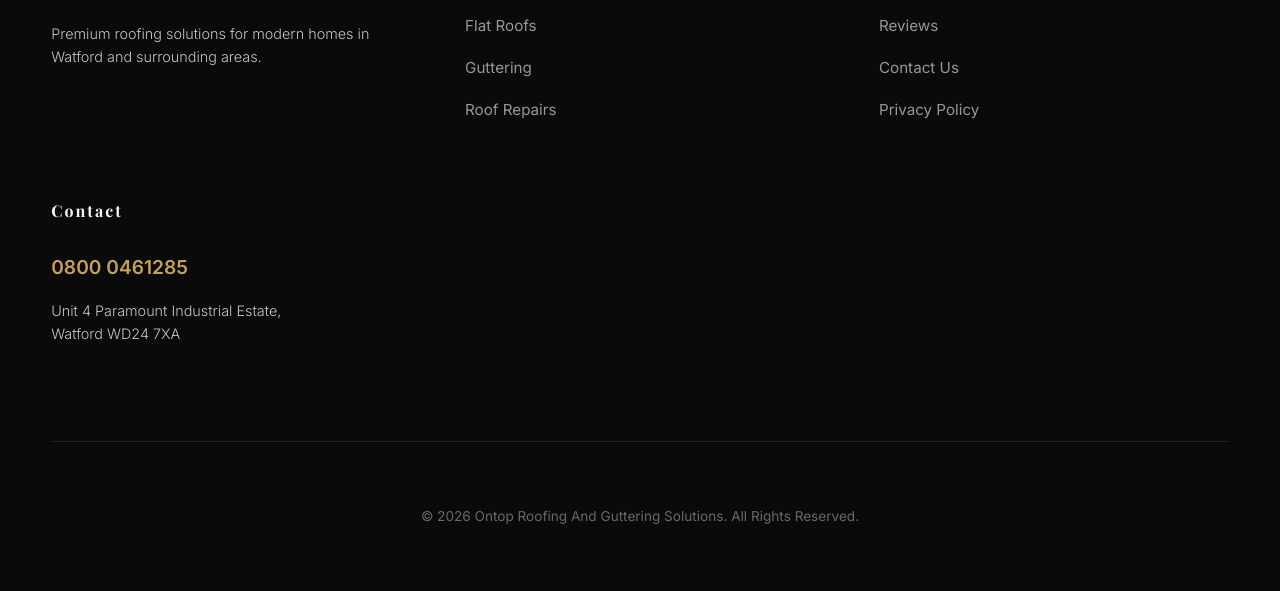
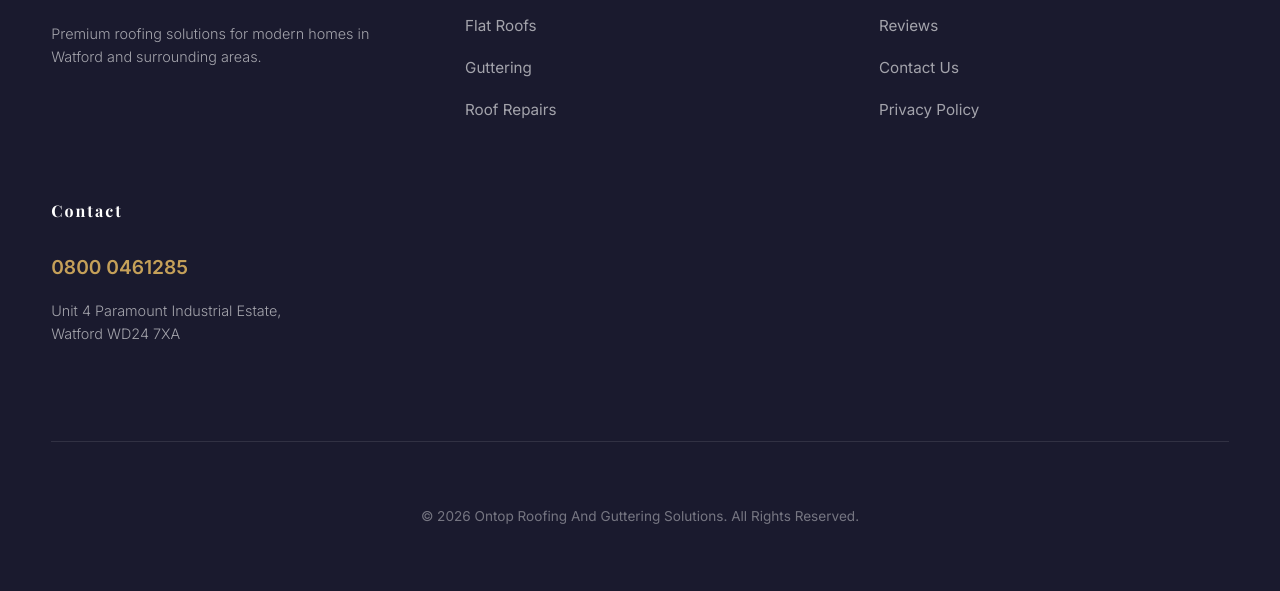
Before and after one commit to x1vey/on-top-rgs, a website built with Vite: page about.html in a window 1280 px wide. Shown: the part 1524-2115 px from the top of the page. Built offline with nearby package versions, Linux system fonts and the light colour scheme; a web font is replaced by a local one.

Commit message:
Brighten theme: light background, dark text, keep gold accents, dark footer

```diff
--- a/public/style.css
+++ b/public/style.css
@@ -1,15 +1,15 @@
 @import url('https://fonts.googleapis.com/css2?family=Inter:wght@300;400;500;600;700&family=Playfair+Display:ital,wght@0,400..900;1,400..900&display=swap');
 
 :root {
-  /* Premium Metallic Palette */
-  --color-charcoal: #121212;
-  --color-obsidian: #0A0A0A;
+  /* Bright & Clean Palette */
+  --color-charcoal: #1A1A2E;
+  --color-obsidian: #F8F7F4;
   --color-gold-metallic: #8B6D36;
   --color-gold-light: #C5A059;
   --color-gold-dark: #5C482A;
-  --color-smoke: #F5F5F7;
-  --color-glass: rgba(18, 18, 18, 0.7);
-  --color-border: rgba(255, 255, 255, 0.1);
+  --color-smoke: #1A1A2E;
+  --color-glass: rgba(255, 255, 255, 0.85);
+  --color-border: rgba(0, 0, 0, 0.1);
 
   /* Typography */
   --font-heading: 'Playfair Display', serif;
@@ -51,13 +51,13 @@ h1, h2, h3, h4, h5 {
   font-family: var(--font-heading);
   font-weight: 700;
   line-height: 1.1;
-  color: var(--color-smoke);
+  color: var(--color-charcoal);
 }
 
 p {
   font-size: 1.1rem;
   font-weight: 300;
-  color: rgba(245, 245, 247, 0.8);
+  color: rgba(26, 26, 46, 0.75);
 }
 
 .text-gold {
@@ -99,6 +99,7 @@ section {
   -webkit-backdrop-filter: blur(20px);
   height: 70px;
   border-bottom: 1px solid var(--color-border);
+  box-shadow: 0 2px 20px rgba(0,0,0,0.08);
 }
 
 .nav-container {
@@ -128,7 +129,7 @@ section {
   font-size: 0.9rem;
   font-weight: 500;
   text-decoration: none;
-  color: var(--color-smoke);
+  color: var(--color-charcoal);
   text-transform: uppercase;
   letter-spacing: 2px;
   opacity: 0.7;
@@ -171,31 +172,31 @@ section {
 
 .btn-outline {
   background: transparent;
-  color: var(--color-smoke);
-  border: 1px solid var(--color-border);
-  backdrop-filter: blur(10px);
+  color: var(--color-charcoal);
+  border: 1px solid rgba(26, 26, 46, 0.3);
 }
 
 .btn-outline:hover {
-  background: var(--color-smoke);
-  color: var(--color-charcoal);
-  border-color: var(--color-smoke);
+  background: var(--color-charcoal);
+  color: #fff;
+  border-color: var(--color-charcoal);
 }
 
 /* Cards & Glassmorphism */
 .glass-card {
-  background: rgba(255, 255, 255, 0.03);
-  border: 1px solid var(--color-border);
-  backdrop-filter: blur(10px);
+  background: #fff;
+  border: 1px solid rgba(0, 0, 0, 0.08);
   border-radius: 4px;
   padding: 3rem;
   transition: var(--transition-smooth);
+  box-shadow: 0 2px 20px rgba(0,0,0,0.06);
 }
 
 .glass-card:hover {
-  background: rgba(255, 255, 255, 0.06);
+  background: #fff;
   border-color: rgba(139, 109, 54, 0.4);
   transform: translateY(-10px);
+  box-shadow: 0 15px 40px rgba(0,0,0,0.1);
 }
 
 /* Animations */
@@ -212,8 +213,8 @@ section {
 
 /* Footer */
 .site-footer {
-  background: var(--color-obsidian);
-  border-top: 1px solid var(--color-border);
+  background: #1A1A2E;
+  border-top: 1px solid rgba(0,0,0,0.1);
   padding: 8rem 0 4rem;
 }
 
@@ -228,6 +229,7 @@ section {
   font-size: 1rem;
   margin-bottom: 2rem;
   letter-spacing: 2px;
+  color: #fff;
 }
 
 .footer-col ul {
@@ -239,7 +241,7 @@ section {
 }
 
 .footer-col a {
-  color: rgba(245, 245, 247, 0.6);
+  color: rgba(255, 255, 255, 0.6);
   text-decoration: none;
   font-size: 0.95rem;
   transition: var(--transition-fast);
@@ -250,11 +252,15 @@ section {
   padding-left: 5px;
 }
 
+.footer-col p {
+  color: rgba(255, 255, 255, 0.6);
+}
+
 .footer-bottom {
   text-align: center;
   padding-top: 4rem;
-  border-top: 1px solid var(--color-border);
-  color: rgba(245, 245, 247, 0.4);
+  border-top: 1px solid rgba(255,255,255,0.1);
+  color: rgba(255, 255, 255, 0.4);
   font-size: 0.85rem;
 }
 
--- a/style.css
+++ b/style.css
@@ -1,15 +1,15 @@
 @import url('https://fonts.googleapis.com/css2?family=Inter:wght@300;400;500;600;700&family=Playfair+Display:ital,wght@0,400..900;1,400..900&display=swap');
 
 :root {
-  /* Premium Metallic Palette */
-  --color-charcoal: #121212;
-  --color-obsidian: #0A0A0A;
+  /* Bright & Clean Palette */
+  --color-charcoal: #1A1A2E;
+  --color-obsidian: #F8F7F4;
   --color-gold-metallic: #8B6D36;
   --color-gold-light: #C5A059;
   --color-gold-dark: #5C482A;
-  --color-smoke: #F5F5F7;
-  --color-glass: rgba(18, 18, 18, 0.7);
-  --color-border: rgba(255, 255, 255, 0.1);
+  --color-smoke: #1A1A2E;
+  --color-glass: rgba(255, 255, 255, 0.85);
+  --color-border: rgba(0, 0, 0, 0.1);
 
   /* Typography */
   --font-heading: 'Playfair Display', serif;
@@ -51,13 +51,13 @@ h1, h2, h3, h4, h5 {
   font-family: var(--font-heading);
   font-weight: 700;
   line-height: 1.1;
-  color: var(--color-smoke);
+  color: var(--color-charcoal);
 }
 
 p {
   font-size: 1.1rem;
   font-weight: 300;
-  color: rgba(245, 245, 247, 0.8);
+  color: rgba(26, 26, 46, 0.75);
 }
 
 .text-gold {
@@ -99,6 +99,7 @@ section {
   -webkit-backdrop-filter: blur(20px);
   height: 70px;
   border-bottom: 1px solid var(--color-border);
+  box-shadow: 0 2px 20px rgba(0,0,0,0.08);
 }
 
 .nav-container {
@@ -128,7 +129,7 @@ section {
   font-size: 0.9rem;
   font-weight: 500;
   text-decoration: none;
-  color: var(--color-smoke);
+  color: var(--color-charcoal);
   text-transform: uppercase;
   letter-spacing: 2px;
   opacity: 0.7;
@@ -171,31 +172,31 @@ section {
 
 .btn-outline {
   background: transparent;
-  color: var(--color-smoke);
-  border: 1px solid var(--color-border);
-  backdrop-filter: blur(10px);
+  color: var(--color-charcoal);
+  border: 1px solid rgba(26, 26, 46, 0.3);
 }
 
 .btn-outline:hover {
-  background: var(--color-smoke);
-  color: var(--color-charcoal);
-  border-color: var(--color-smoke);
+  background: var(--color-charcoal);
+  color: #fff;
+  border-color: var(--color-charcoal);
 }
 
 /* Cards & Glassmorphism */
 .glass-card {
-  background: rgba(255, 255, 255, 0.03);
-  border: 1px solid var(--color-border);
-  backdrop-filter: blur(10px);
+  background: #fff;
+  border: 1px solid rgba(0, 0, 0, 0.08);
   border-radius: 4px;
   padding: 3rem;
   transition: var(--transition-smooth);
+  box-shadow: 0 2px 20px rgba(0,0,0,0.06);
 }
 
 .glass-card:hover {
-  background: rgba(255, 255, 255, 0.06);
+  background: #fff;
   border-color: rgba(139, 109, 54, 0.4);
   transform: translateY(-10px);
+  box-shadow: 0 15px 40px rgba(0,0,0,0.1);
 }
 
 /* Animations */
@@ -212,8 +213,8 @@ section {
 
 /* Footer */
 .site-footer {
-  background: var(--color-obsidian);
-  border-top: 1px solid var(--color-border);
+  background: #1A1A2E;
+  border-top: 1px solid rgba(0,0,0,0.1);
   padding: 8rem 0 4rem;
 }
 
@@ -228,6 +229,7 @@ section {
   font-size: 1rem;
   margin-bottom: 2rem;
   letter-spacing: 2px;
+  color: #fff;
 }
 
 .footer-col ul {
@@ -239,7 +241,7 @@ section {
 }
 
 .footer-col a {
-  color: rgba(245, 245, 247, 0.6);
+  color: rgba(255, 255, 255, 0.6);
   text-decoration: none;
   font-size: 0.95rem;
   transition: var(--transition-fast);
@@ -250,11 +252,15 @@ section {
   padding-left: 5px;
 }
 
+.footer-col p {
+  color: rgba(255, 255, 255, 0.6);
+}
+
 .footer-bottom {
   text-align: center;
   padding-top: 4rem;
-  border-top: 1px solid var(--color-border);
-  color: rgba(245, 245, 247, 0.4);
+  border-top: 1px solid rgba(255,255,255,0.1);
+  color: rgba(255, 255, 255, 0.4);
   font-size: 0.85rem;
 }
 
```
